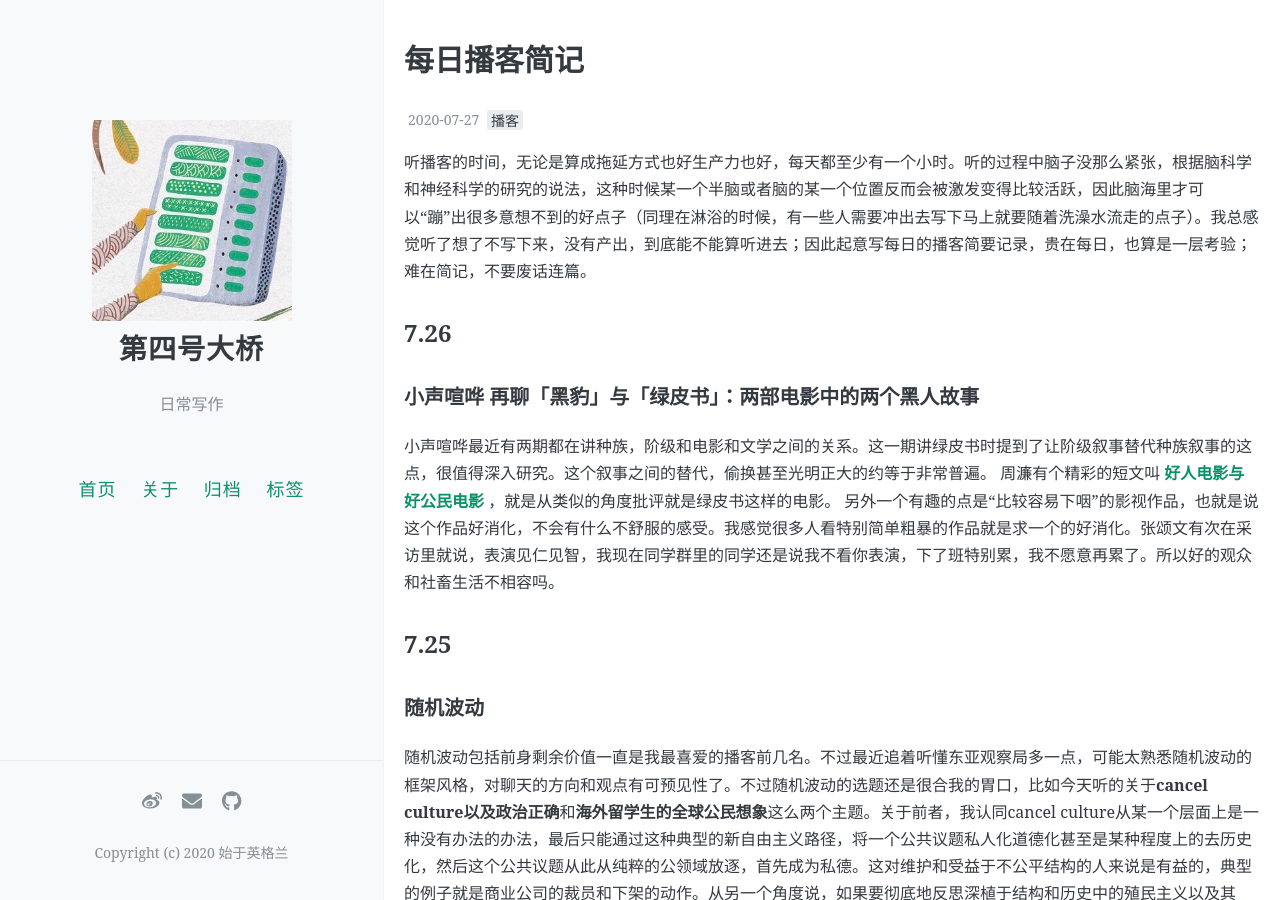
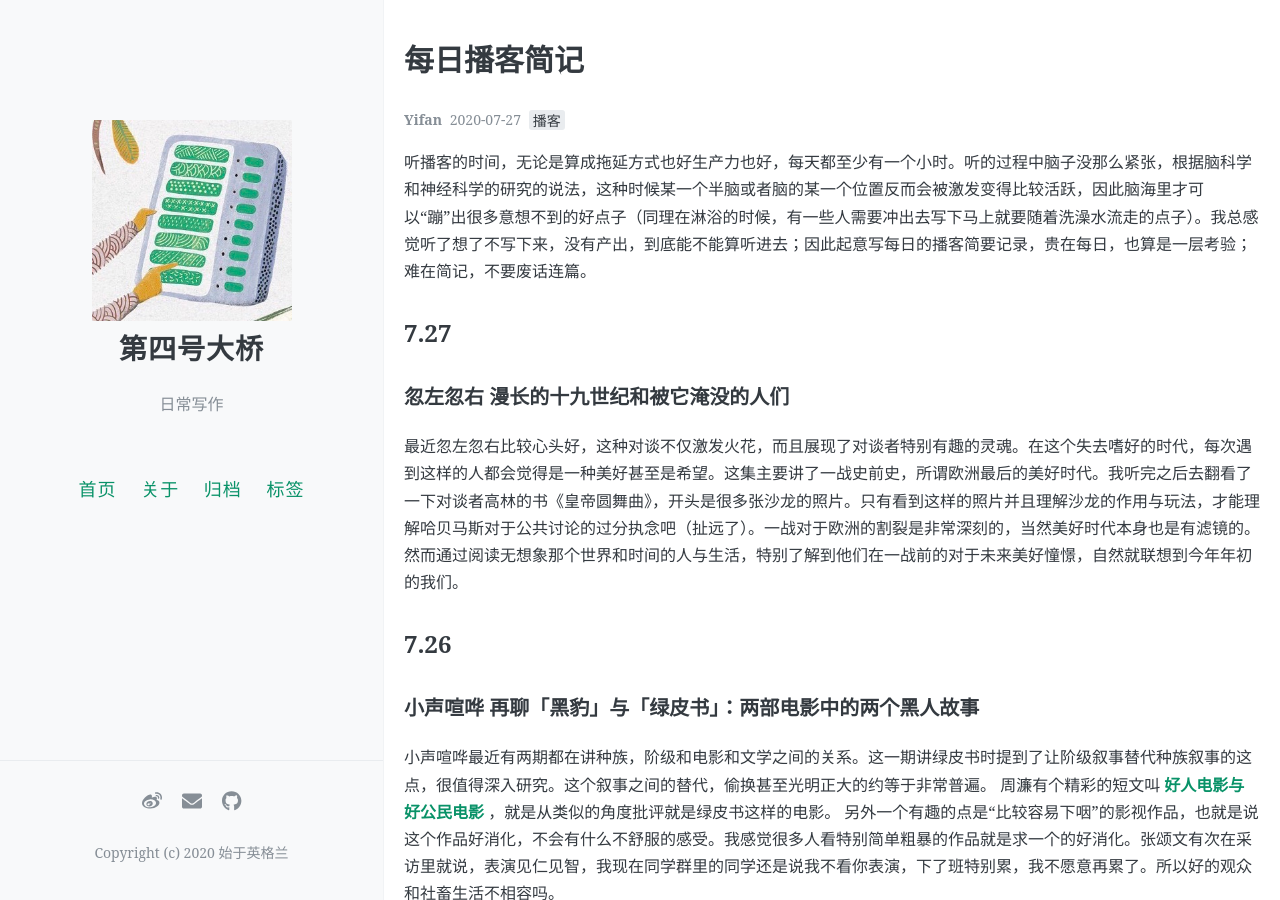
Before and after one commit to yifan0111/gincredible, a Jekyll site: the page built from _posts/2020-07-27-everyday-podcast.md, in a window 1280 px wide and 900 px high. Built offline with Jekyll 4.4.1, drawn with Linux system fonts in a browser that asks for light colours; comment, search, counter and statistics services are not loaded.

Commit message:
Update 2020-07-27-everyday-podcast.md

```diff
--- a/_posts/2020-07-27-everyday-podcast.md
+++ b/_posts/2020-07-27-everyday-podcast.md
@@ -4,9 +4,15 @@ title: "每日播客简记"
 date:   2020-07-27
 tags: [播客]
 comments: true
-author:
+author: Yifan
 ---
+
 听播客的时间，无论是算成拖延方式也好生产力也好，每天都至少有一个小时。听的过程中脑子没那么紧张，根据脑科学和神经科学的研究的说法，这种时候某一个半脑或者脑的某一个位置反而会被激发变得比较活跃，因此脑海里才可以“蹦”出很多意想不到的好点子（同理在淋浴的时候，有一些人需要冲出去写下马上就要随着洗澡水流走的点子）。我总感觉听了想了不写下来，没有产出，到底能不能算听进去；因此起意写每日的播客简要记录，贵在每日，也算是一层考验；难在简记，不要废话连篇。
+
+## 7.27
+### 忽左忽右 漫长的十九世纪和被它淹没的人们
+
+最近忽左忽右比较心头好，这种对谈不仅激发火花，而且展现了对谈者特别有趣的灵魂。在这个失去嗜好的时代，每次遇到这样的人都会觉得是一种美好甚至是希望。这集主要讲了一战史前史，所谓欧洲最后的美好时代。我听完之后去翻看了一下对谈者高林的书《皇帝圆舞曲》，开头是很多张沙龙的照片。只有看到这样的照片并且理解沙龙的作用与玩法，才能理解哈贝马斯对于公共讨论的过分执念吧（扯远了）。一战对于欧洲的割裂是非常深刻的，当然美好时代本身也是有滤镜的。然而通过阅读无想象那个世界和时间的人与生活，特别了解到他们在一战前的对于未来美好憧憬，自然就联想到今年年初的我们。
 
 ## 7.26
 
```
